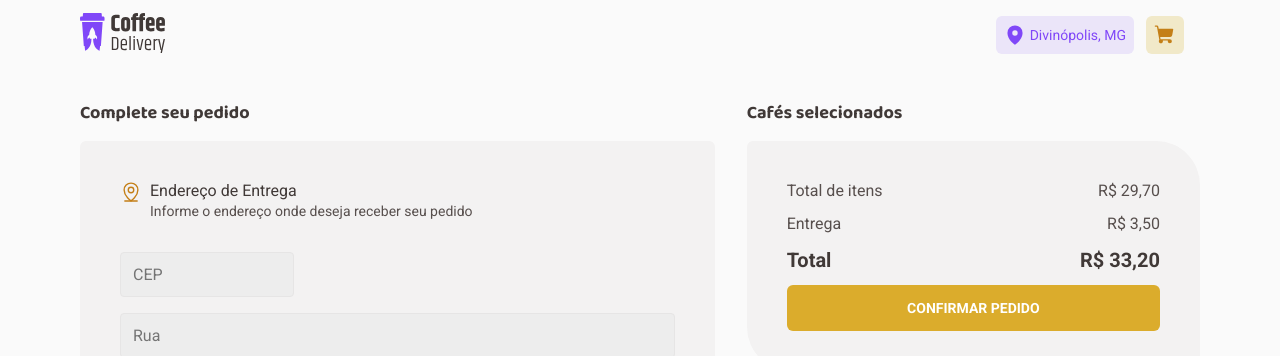
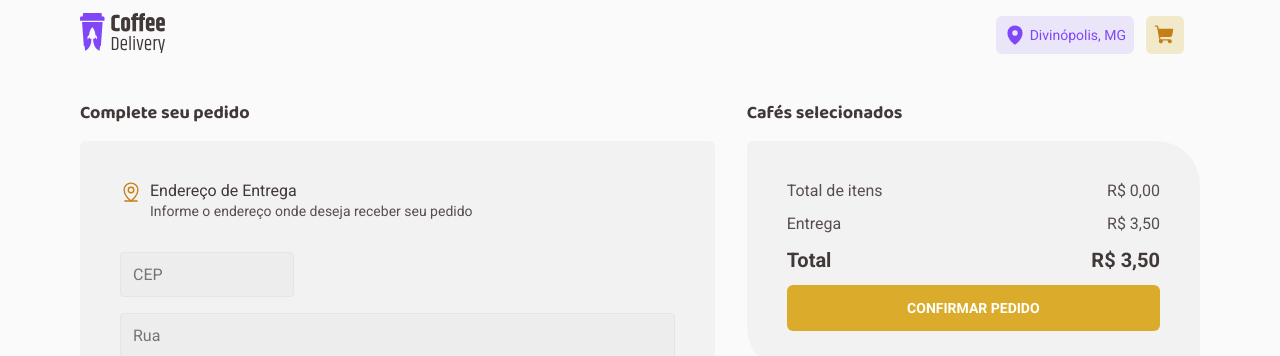
Before and after one commit to atiliosilfer/coffee-delivery, a React (Vite) app: page /checkout in a window 1280 px wide. Shown: the top 356 px of the page. Built offline with nearby package versions, Linux system fonts and the light colour scheme.

Commit message:
somando valor da compra

```diff
--- a/src/contexts/OrderContext.tsx
+++ b/src/contexts/OrderContext.tsx
@@ -12,6 +12,7 @@ interface OrderContextType {
   cartItens: Order[]
   addCartItem: (order: Order) => void
   removeCartItem: (id: number) => void
+  totalOrderValue: number
 }
 
 export const OrderContext = createContext({} as OrderContextType)
@@ -24,15 +25,16 @@ export function OrderContextProvider({ children }: OrderContextProviderProps) {
   const storedStateAsJSON = localStorage.getItem(
     '@coffee-delivery:cart-itens-1.0.0',
   )
-
   const [cartItens, setCartItens] = useState<Order[]>(
     storedStateAsJSON ? JSON.parse(storedStateAsJSON) : [],
   )
+  const [totalOrderValue, setTotalOrderValue] = useState(
+    sumOrderValue(cartItens),
+  )
 
   useEffect(() => {
-    const stateJSON = JSON.stringify(cartItens)
-
-    localStorage.setItem('@coffee-delivery:cart-itens-1.0.0', stateJSON)
+    saveCartOnLocalStorage(cartItens)
+    setTotalOrderValue(sumOrderValue(cartItens))
   }, [cartItens])
 
   function addCartItem(newCoffeeOrder: Order) {
@@ -42,9 +44,11 @@ export function OrderContextProvider({ children }: OrderContextProviderProps) {
 
     if (orderIndex >= 0) {
       const newCartItens = cartItens
-      newCartItens[orderIndex].amount += newCoffeeOrder.amount
+      newCartItens[orderIndex].amount = newCoffeeOrder.amount
 
       setCartItens(newCartItens)
+      saveCartOnLocalStorage(newCartItens)
+      setTotalOrderValue(sumOrderValue(newCartItens))
       return
     }
 
@@ -57,12 +61,26 @@ export function OrderContextProvider({ children }: OrderContextProviderProps) {
     setCartItens(filteredOrders)
   }
 
+  function saveCartOnLocalStorage(cart: Order[]) {
+    const stateJSON = JSON.stringify(cart)
+
+    localStorage.setItem('@coffee-delivery:cart-itens-1.0.0', stateJSON)
+  }
+
+  function sumOrderValue(cart: Order[]) {
+    return cart.reduce(
+      (accumulator, item) => accumulator + item.amount * item.unitValue,
+      0,
+    )
+  }
+
   return (
     <OrderContext.Provider
       value={{
         cartItens,
         addCartItem,
         removeCartItem,
+        totalOrderValue,
       }}
     >
       {children}
--- a/src/pages/Checkout/components/CartItem/index.tsx
+++ b/src/pages/Checkout/components/CartItem/index.tsx
@@ -40,7 +40,13 @@ export function CartItem({ order }: CartItemProps) {
         </button>
       </div>
 
-      <span>R$ {(unitValue * coffeAmount).toLocaleString('pt-BR')}</span>
+      <span>
+        R${' '}
+        {(unitValue * coffeAmount).toLocaleString('pt-BR', {
+          minimumFractionDigits: 2,
+          maximumFractionDigits: 2,
+        })}
+      </span>
     </CardItemContainer>
   )
 }
--- a/src/pages/Checkout/index.tsx
+++ b/src/pages/Checkout/index.tsx
@@ -33,7 +33,7 @@ const deliveryFormValidationSchema = zod.object({
 type DeliveryFormData = zod.infer<typeof deliveryFormValidationSchema>
 
 export function Checkout() {
-  const { cartItens } = useContext(OrderContext)
+  const { cartItens, totalOrderValue } = useContext(OrderContext)
   const deliveryForm = useForm<DeliveryFormData>({
     resolver: zodResolver(deliveryFormValidationSchema),
   })
@@ -52,6 +52,8 @@ export function Checkout() {
       toast.error((errors as any)[key].message)
     })
   }
+
+  console.log(totalOrderValue)
 
   return (
     <GridContainer
@@ -72,7 +74,13 @@ export function Checkout() {
           <BillContainer>
             <div>
               <span>Total de itens</span>
-              <span>R$ 29,70</span>
+              <span>
+                R${' '}
+                {totalOrderValue.toLocaleString('pt-BR', {
+                  minimumFractionDigits: 2,
+                  maximumFractionDigits: 2,
+                })}
+              </span>
             </div>
 
             <div>
@@ -82,7 +90,13 @@ export function Checkout() {
 
             <div>
               <span>Total </span>
-              <span>R$ 33,20</span>
+              <span>
+                R${' '}
+                {(totalOrderValue + 3.5).toLocaleString('pt-BR', {
+                  minimumFractionDigits: 2,
+                  maximumFractionDigits: 2,
+                })}
+              </span>
             </div>
 
             <button type="submit">CONFIRMAR PEDIDO</button>
```
